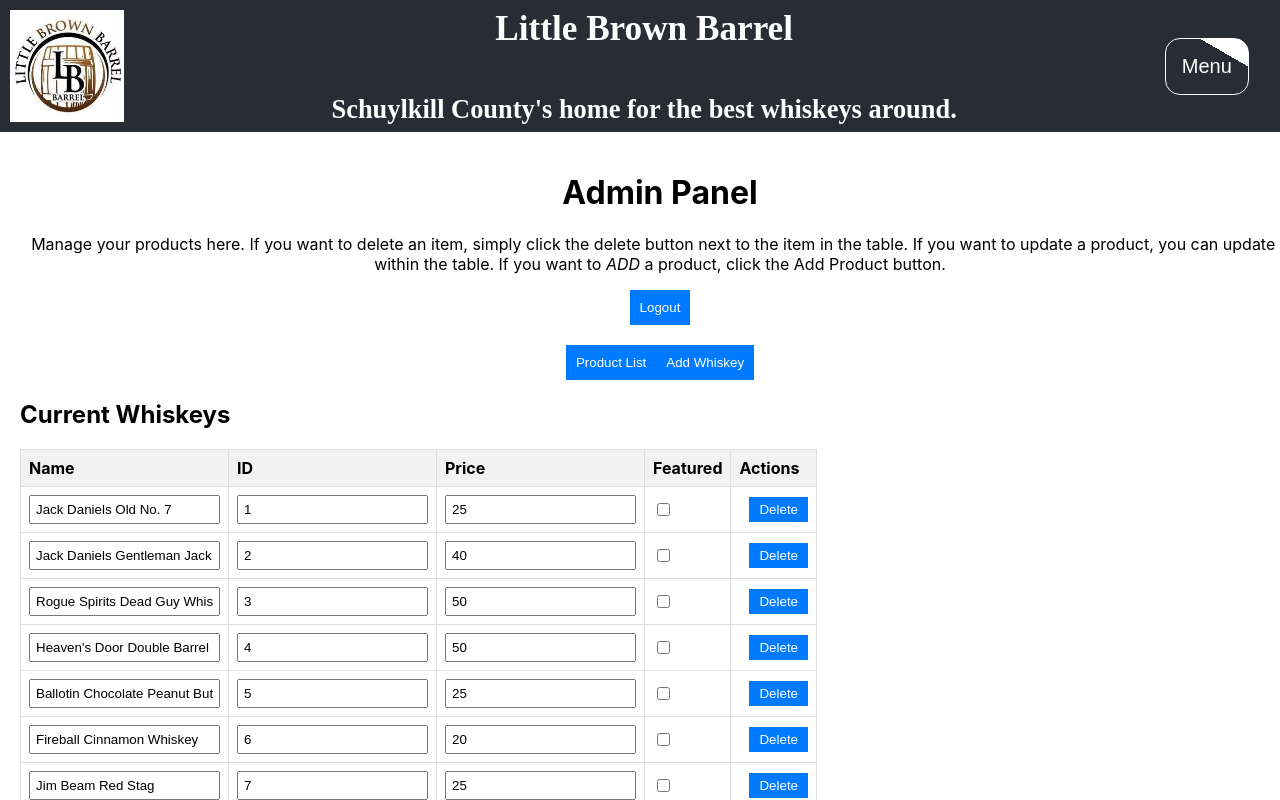
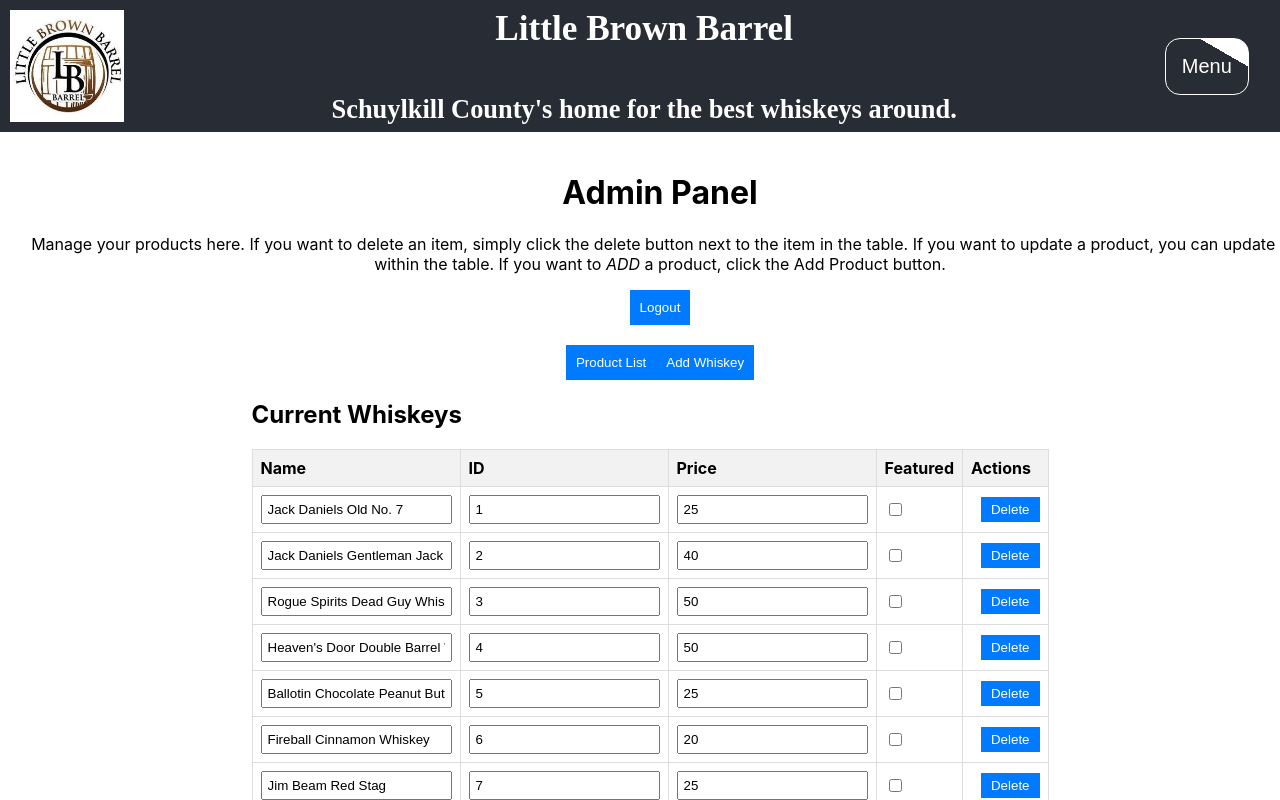
Before and after one commit to kione83/Little-Brown-Barrel, a React (Create React App) app: page /admin in a window 1280 px wide. Shown: the top 800 px of the page. Built offline with nearby package versions, Linux system fonts and the light colour scheme; sample sign-in values are in the browser's storage; a web font is replaced by a local one.

Commit message:
updated css for whiskeyList

```diff
--- a/src/App.css
+++ b/src/App.css
@@ -298,11 +298,12 @@
 
 .admin-panel-content {
   display: flex;
+  justify-content: center;
+  align-items: center;
   width: 100%;
 }
 
 .whiskey-list-container {
-  width: 30%;
   margin-right: 20px;
 }
 
@@ -311,7 +312,9 @@
   flex-direction: column;
   width: 70%;
 }
-
+.idColumn{
+  width: 10%;
+}
 .admin-form {
   display: flex;
   flex-direction: column;
```
Also changed, not shown: src/WhiskeyList.js (line endings or trailing spaces).
